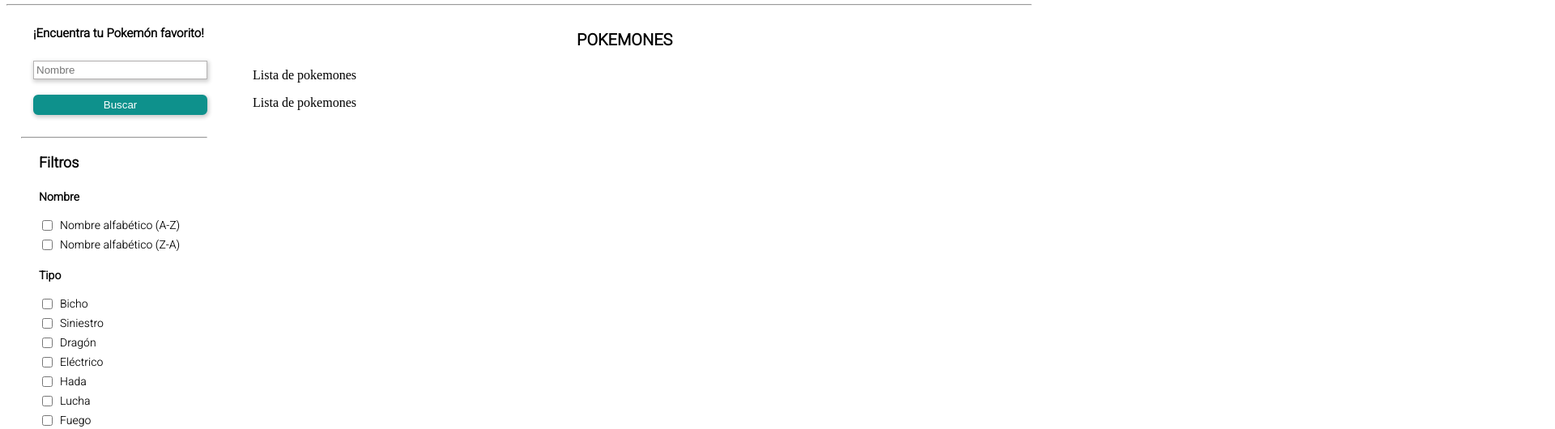
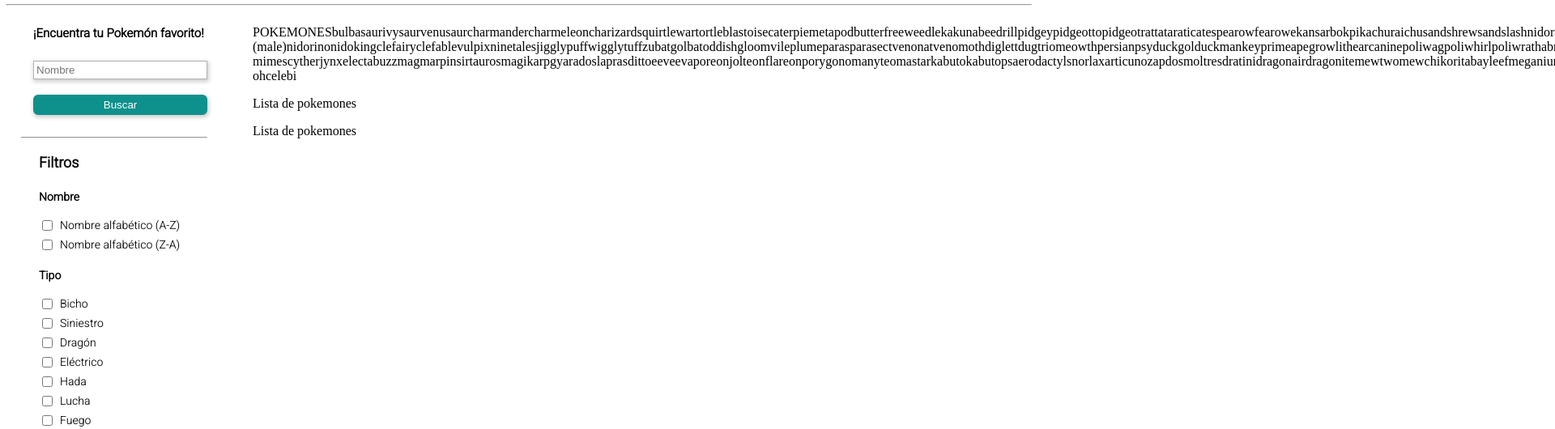
Before and after one commit to eirabm/CDMX010-data-lovers, a plain HTML site: page index.html in a window 1280 px wide. Shown: the part 84-614 px from the top of the page at 81% size, 1920 px wide, since content can reach past the window. Drawn offline with Linux system fonts and the light colour scheme.

Commit message:
ya podemos acceder a los cambios

```diff
--- a/index.html
+++ b/index.html
@@ -42,7 +42,7 @@
        <!-- Lista de Pokemones -->
         <div class="pokemonList">
           <section class="pokemons">
-            <p class="pokemones">POKEMONES</p>
+            <p class="pokemons" id="pokemonss">POKEMONES</p>
             <p>Lista de pokemones</p>
             <p>Lista de pokemones</p>
           </section>
@@ -191,7 +191,7 @@
             </div>
 
             <button type="button" class="searchFilter">Buscar</button>
-            <li></li>
+          <li></li>
           </ul>
       </section>
     </div>
--- a/main.js
+++ b/main.js
@@ -3,4 +3,16 @@
 import data from './data/pokemon/pokemon.js';
 // import data from './data/rickandmorty/rickandmorty.js';
 
-console.log(example, data);
+var poks = data;
+ var pokemons = poks.pokemon;
+
+ for (let i = 0; i < pokemons.length; i++){
+     let name= (pokemons[i].name);
+     document.getElementById("pokemonss").innerHTML += name;
+ }
+
+
+
+//for (var i = 0; i < pokemones.length; i++){
+//    console.log(pokemones.name[i]);
+//}
```
